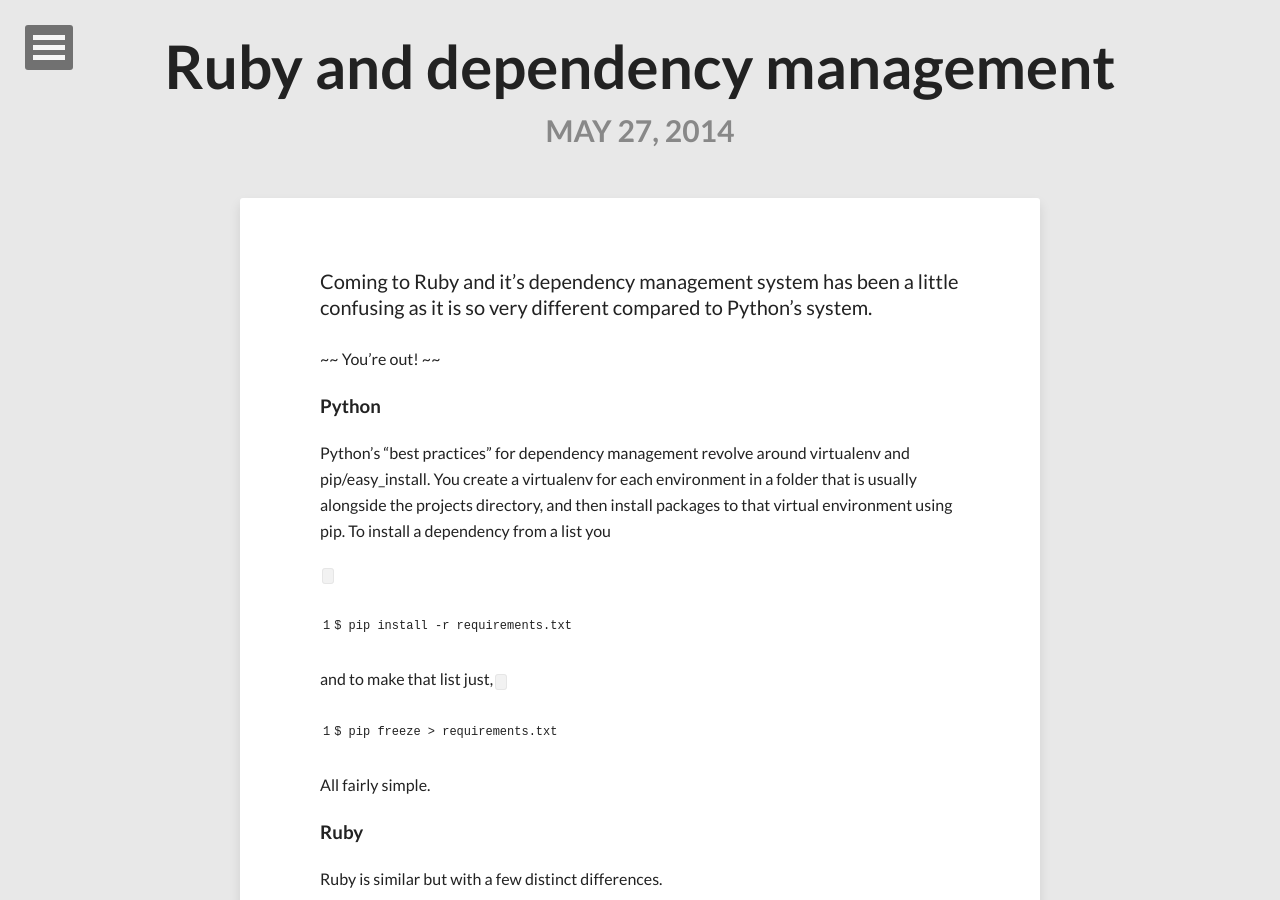
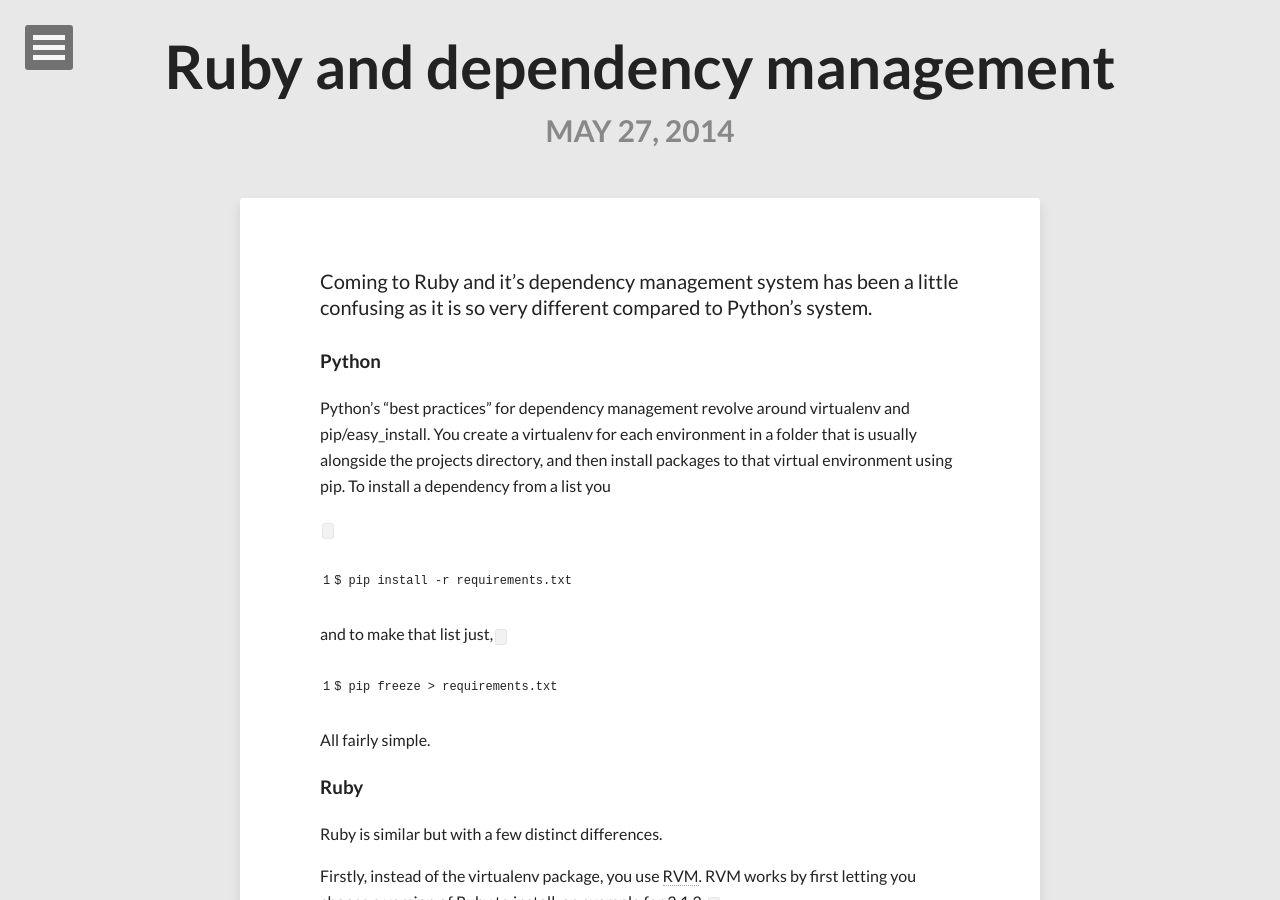
Before and after one commit to SevereOverfl0w/blog, a Jekyll site: the page built from _posts/2014-05-29-ruby-package-management.markdown, in a window 1280 px wide and 900 px high. Built offline with Jekyll 4.4.1, drawn with Linux system fonts in a browser that asks for light colours; nearby versions of some CDN libraries.

Commit message:
Oops. Forgot to remove test.

```diff
--- a/_posts/2014-05-29-ruby-package-management.markdown
+++ b/_posts/2014-05-29-ruby-package-management.markdown
@@ -8,8 +8,6 @@ tags: [ruby]
 
 Coming to Ruby and it's dependency management system has been a little confusing
 as it is so very different compared to Python's system.
-
-~~ You're out! ~~
 
 ### Python
 
```
